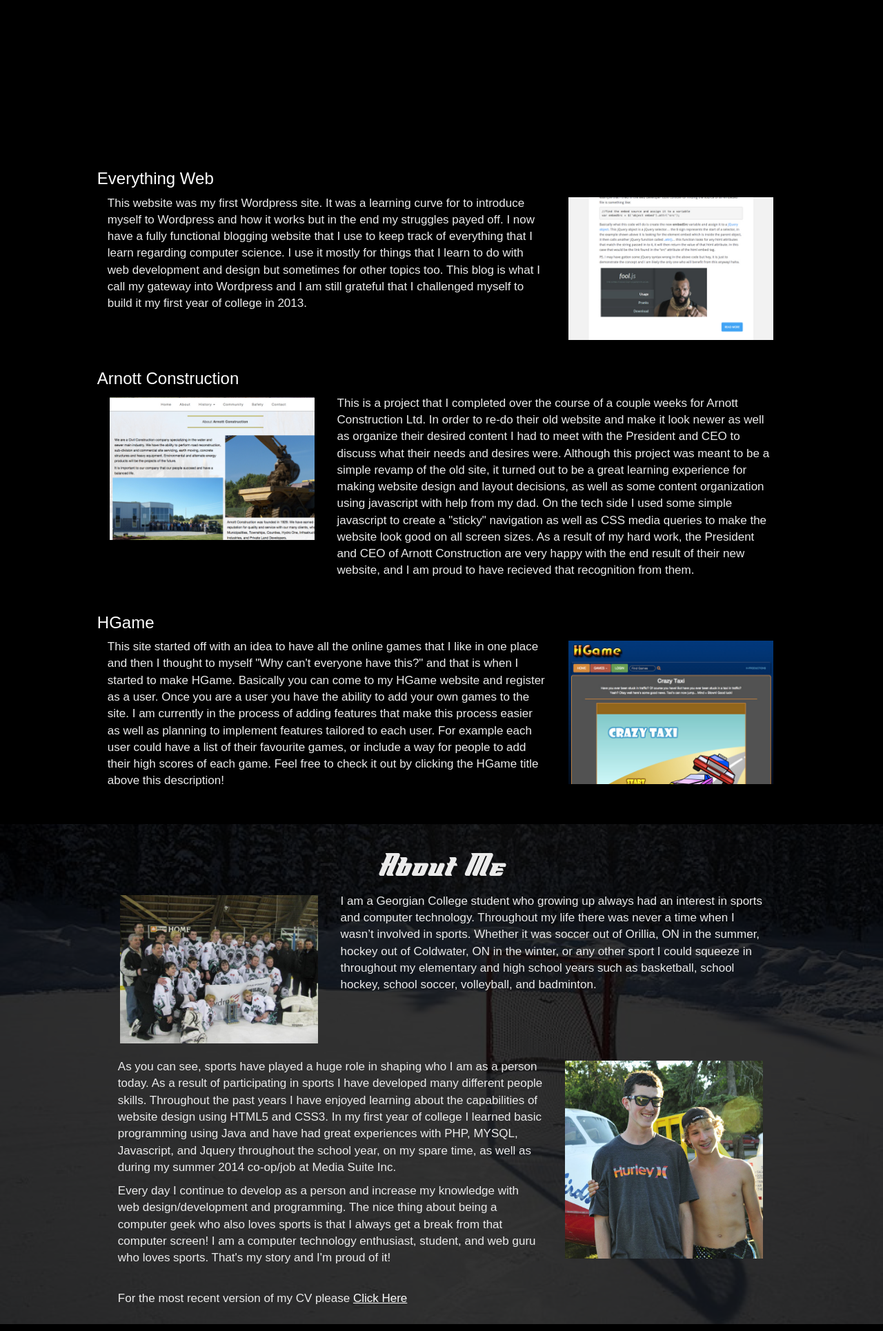
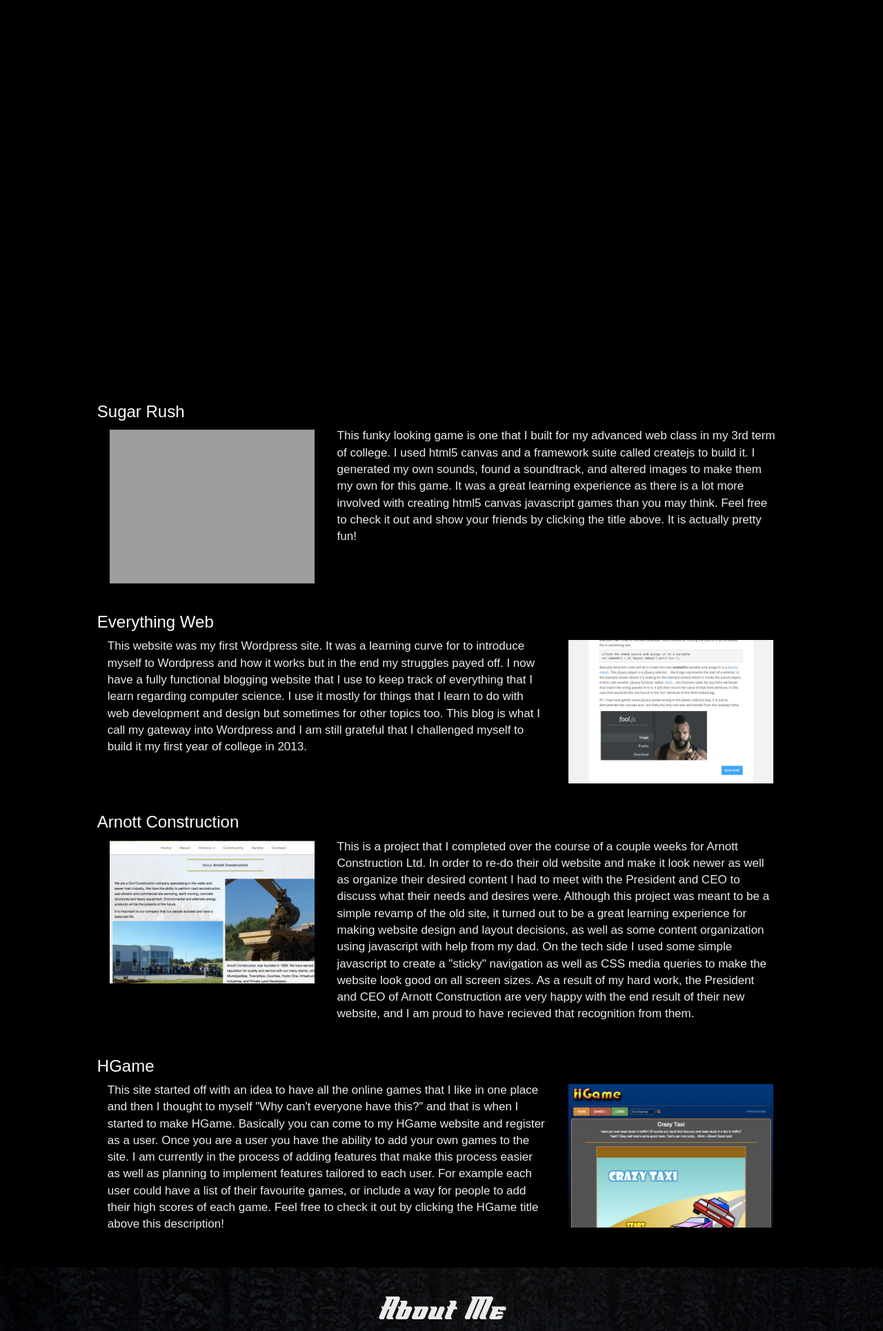
Before and after one commit to HadenHiles/personalPortfolio, a PHP site: page / in a window 1280 px wide. Shown: the part 1109-3039 px from the top of the page at 69% size. Run offline with PHP 8.4, Linux system fonts and the light colour scheme; some libraries are stand-ins or nearby versions; grey boxes are pictures that could not be loaded.

Commit message:
-added sugarRush game to portfolio -made portfolio slider scroll links work when touching/clicking the image

```diff
--- a/css/media-queries.css
+++ b/css/media-queries.css
@@ -105,6 +105,11 @@
 
 /* ALL SCREENS ABOVE SMALL SCREEN SIZES */
 @media (min-width: 768px){
+    .carousel-caption{
+        width: 40% !important;
+        margin: 0 auto;
+        padding: 0px 8px 25px 8px;
+    }
     .navbar.sticky-nav .large_logo{
         display: none;
         transition: 1s ease-in-out;
--- a/css/styles.css
+++ b/css/styles.css
@@ -125,6 +125,7 @@ header{
 /* ABOUT STYLES END */
 /* PORTFOLIO STYLES START */
 .carousel-caption{
+    padding: 0px 0px 15px 0px;
     background-color: rgba(0, 0, 0, .5);
     border-radius: 5px;
     -moz-border-radius: 5px;
--- a/templates/portfolio.php
+++ b/templates/portfolio.php
@@ -28,22 +28,36 @@ File Description: this section will highlight some of the projects that I have c
                     <!-- Wrapper for slides -->
                     <div class="carousel-inner">
                         <div class="item active">
-                            <img alt="" src="/images/content/arnott-image.jpg" />
+                            <a style="color: #fff;" onclick="$('html, body').animate({scrollTop: $('#sugarRush').offset().top - 90}, 1000);">
+                                <img alt="Sugar Rush" src="/images/content/sugarRush.jpg" />
                                 <div class="carousel-caption">
-                                <h3><a style="color: #fff;" onclick="$('html, body').animate({scrollTop: $('#arnott').offset().top - 90}, 1000);">Arnott Construction</a></h3>
+                                    <h3>Sugar Rush</h3>
                                 </div>
+                            </a>
                         </div>
                         <div class="item">
-                            <img alt="" src="/images/content/hgame-image.jpg" />
+                            <a style="color: #fff;" onclick="$('html, body').animate({scrollTop: $('#arnott').offset().top - 90}, 1000);">
+                                <img alt="Arnott Construction" src="/images/content/arnott-image.jpg" />
                                 <div class="carousel-caption">
-                                <h3><a style="color: #fff;" onclick="$('html, body').animate({scrollTop: $('#hgame').offset().top - 90}, 1000);">HGame</a></h3>
+                                    <h3>Arnott Construction</h3>
                                 </div>
+                            </a>
                         </div>
                         <div class="item">
-                            <img alt="" src="/images/content/everythingweb-image.jpg">
+                            <a style="color: #fff;" onclick="$('html, body').animate({scrollTop: $('#hgame').offset().top - 90}, 1000);">
+                                <img alt="HGame" src="/images/content/hgame-image.jpg" />
                                 <div class="carousel-caption">
-                                <h3><a style="color: #fff;" onclick="$('html, body').animate({scrollTop: $('#everythingweb').offset().top -90}, 1000);">Everything Web</a></h3>
+                                    <h3>HGame</h3>
                                 </div>
+                            </a>
+                        </div>
+                        <div class="item">
+                            <a style="color: #fff;" onclick="$('html, body').animate({scrollTop: $('#everythingweb').offset().top -90}, 1000);">
+                                <img alt="Everything Web" src="/images/content/everythingweb-image.jpg">
+                                <div class="carousel-caption">
+                                    <h3>Everything Web</h3>
+                                </div>
+                            </a>
                         </div>
                     </div>
 
@@ -63,6 +77,23 @@ File Description: this section will highlight some of the projects that I have c
     <section id="slide-5" class="homeSlide">
         <div class="hsContainer">
             <div class="hsContent">
+                <div id="sugarRush" class="portfolio_sections">
+                    <h3><a style="color: #fff" href="/sugarRush">Sugar Rush</a></h3>
+                    <div class="col-sm-6 col-md-4 col-lg-4">
+                        <img alt="Sugar Rush" src="/images/content/sugarRush1.jpg" class="img-responsive" />
+                    </div>
+                    <div class="col-sm-6 col-md-8 col-lg-8">
+                        <p>
+                            This funky looking game is one that I built for my advanced web class in my 3rd term of college.  I used html5 canvas
+                            and a framework suite called createjs to build it.  I generated my own sounds, found a soundtrack, and altered images
+                            to make them my own for this game.  It was a great learning experience as there is a lot more involved with creating
+                            html5 canvas javascript games than you may think. Feel free to check it out and show your friends by clicking the title
+                            above. It is actually pretty fun!
+                        </p>
+                    </div>
+                </div>
+            </div>
+            <div class="hsContent">
                 <div id="everythingweb" class="portfolio_sections">
                     <h3><a style="color: #fff" href="http://everythingweb.moonrockfamily.ca">Everything Web</a></h3>
                     <div class="col-sm-6 col-md-8 col-lg-8">
@@ -74,7 +105,7 @@ File Description: this section will highlight some of the projects that I have c
                         </p>
                     </div>
                     <div class="col-sm-6 col-md-4 col-lg-4">
-                        <img alt="" src="/images/content/everythingweb1.jpg" class="img-responsive" />
+                        <img alt="Everything Web" src="/images/content/everythingweb1.jpg" class="img-responsive" />
                     </div>
                 </div>
             </div>
@@ -82,7 +113,7 @@ File Description: this section will highlight some of the projects that I have c
                 <div id="arnott" class="portfolio_sections">
                     <h3><a style="color: #fff" href="http://arnottgroup.com">Arnott Construction</a></h3>
                     <div class="col-sm-6 col-md-4 col-lg-4">
-                        <img alt="" src="/images/content/arnott1.jpg" class="img-responsive" />
+                        <img alt="Arnott Construction" src="/images/content/arnott1.jpg" class="img-responsive" />
                     </div>
                     <div class="col-sm-6 col-md-8 col-lg-8">
                         <p>
@@ -113,7 +144,7 @@ File Description: this section will highlight some of the projects that I have c
                         </p>
                     </div>
                     <div class="col-sm-6 col-md-4 col-lg-4">
-                        <img alt="" src="/images/content/hgame1.jpg" class="img-responsive" />
+                        <img alt="HGame" src="/images/content/hgame1.jpg" class="img-responsive" />
                     </div>
                 </div>
             </div>
```
Lines whose indentation alone changed are shown as unchanged.
